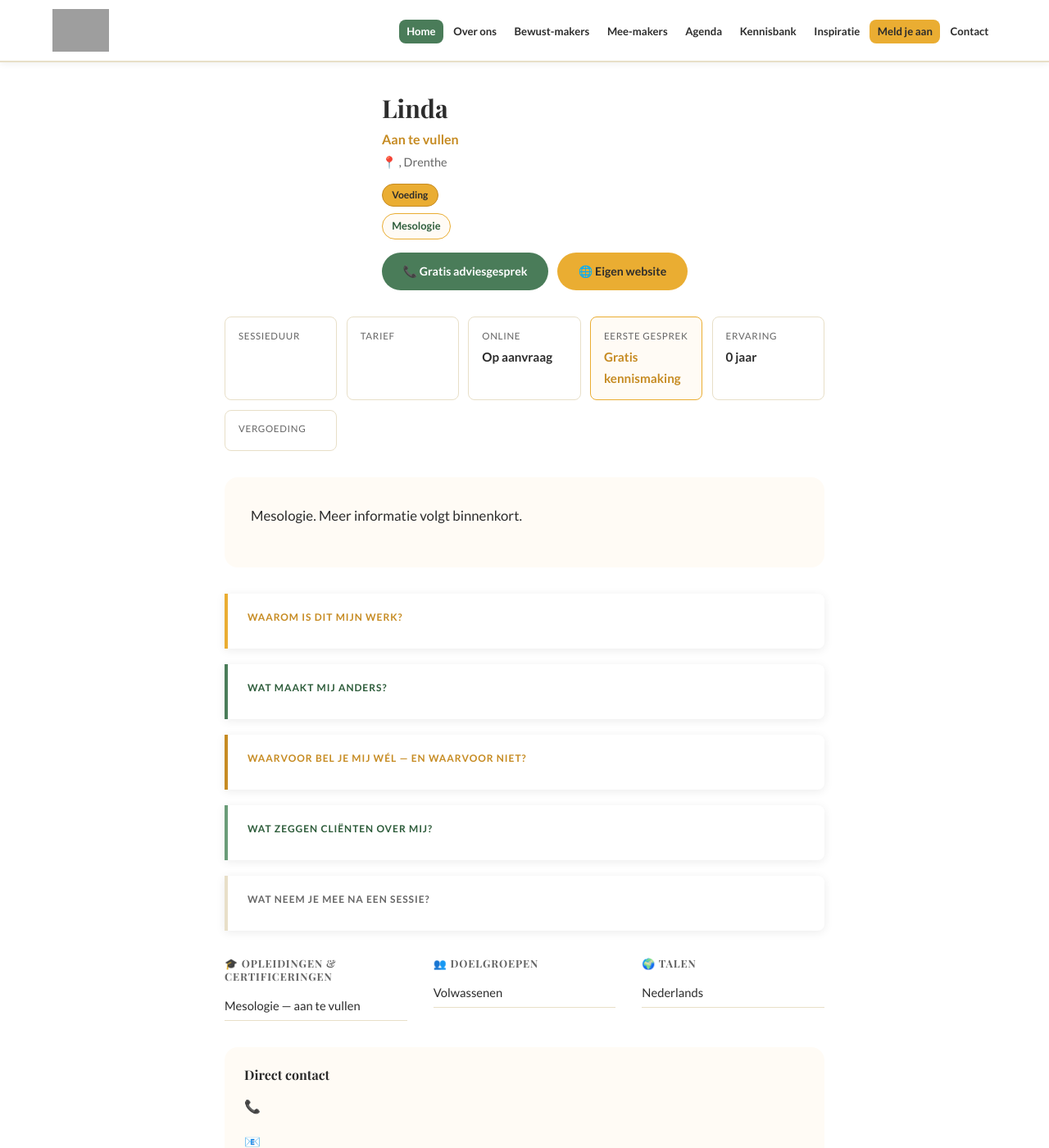
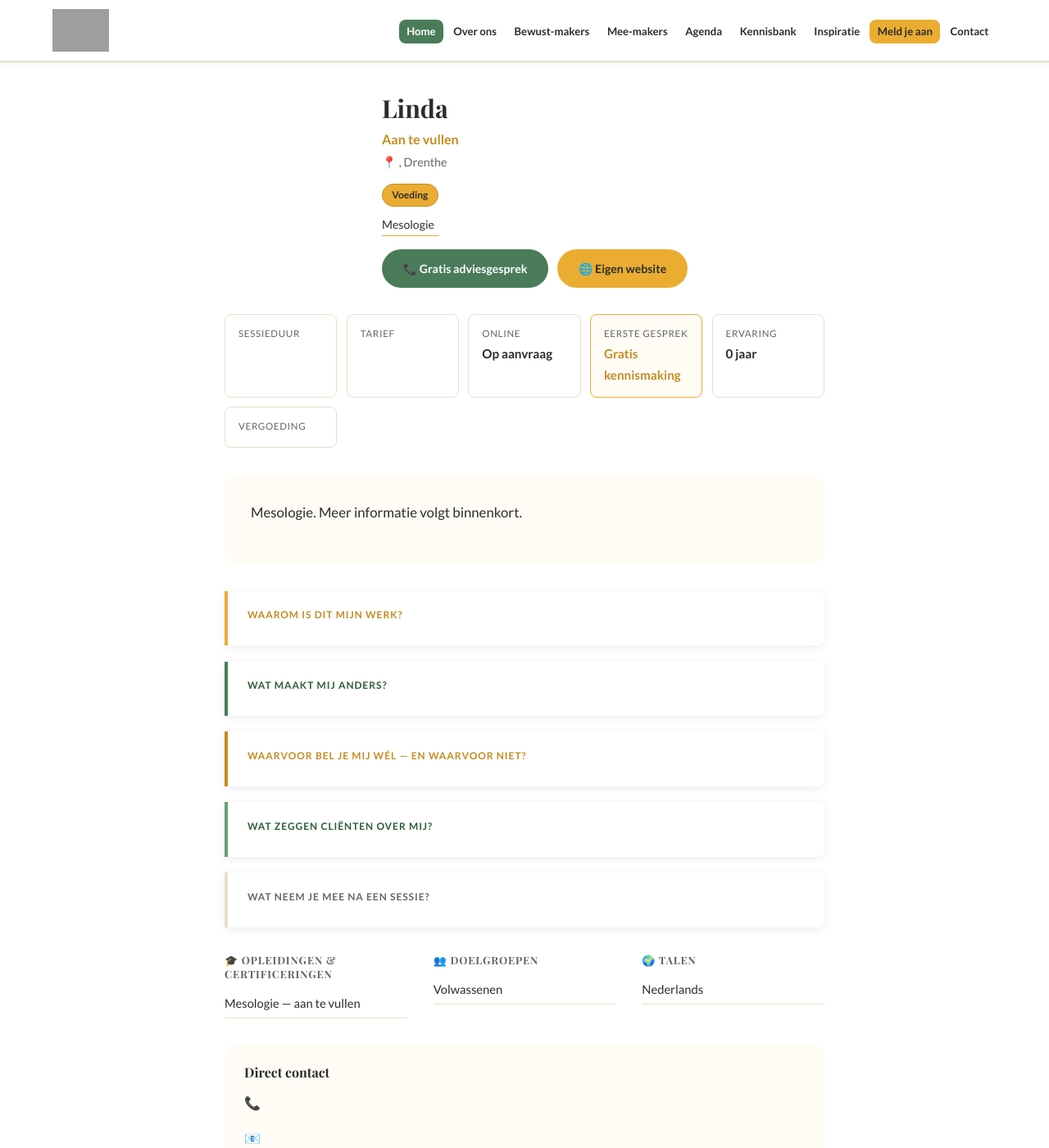
Before and after one commit to hands4flownl/nederland-bewust, a Jekyll site: the page built from _bewust-makers/linda.md, in a window 1280 px wide and 1400 px high, scrolled down 206 px. Shown: the whole window at 82% size. Built offline with Jekyll 4.4.1, drawn with Linux system fonts in a browser that asks for light colours; grey boxes are pictures that could not be loaded.

Commit message:
CSS: behandeltags minder klikbaar — geen border-radius box meer

```diff
--- a/assets/css/stijl.css
+++ b/assets/css/stijl.css
@@ -170,7 +170,16 @@ ul { list-style: none; }
 .maker-kaart__praktijk { font-size: 0.85rem; color: var(--goud-donker); font-weight: 700; margin-bottom: 0.3rem; }
 .maker-kaart__regio { font-size: 0.8rem; color: var(--tekst-licht); margin-bottom: 0.5rem; }
 .maker-kaart__tags { display: flex; flex-wrap: wrap; gap: 0.3rem; justify-content: center; margin-bottom: 0.9rem; }
-.maker-kaart__tag { background: var(--creme); border: 1px solid var(--border); color: var(--groen-donker); font-size: 0.72rem; font-weight: 600; padding: 0.2rem 0.6rem; border-radius: 50px; }
+.maker-kaart__tag {
+  background: transparent;
+  border: none;
+  color: var(--tekst-licht);
+  font-size: 0.78rem;
+  font-weight: 400;
+  padding: 0;
+}
+.maker-kaart__tag::after { content: " ·"; color: var(--border); margin-left: 0.1rem; }
+.maker-kaart__tag:last-child::after { content: ""; }
 .maker-kaart__bio { font-size: 0.88rem; color: var(--tekst-licht); font-style: italic; margin-bottom: 1rem; }
 
 /* ===================== ZOEKBALK ===================== */
@@ -362,5 +371,7 @@ ul { list-style: none; }
 .profiel-meta .praktijk { font-size: 1rem; color: var(--goud-donker); font-weight: 700; margin-bottom: 0.3rem; }
 .profiel-meta .regio { font-size: 0.9rem; color: var(--tekst-licht); margin-bottom: 0.8rem; }
 .profiel-tags { display: flex; flex-wrap: wrap; gap: 0.4rem; margin-bottom: 1rem; }
-.profiel-tag { background: var(--creme); border: 1px solid var(--goud); color: var(--groen-donker); font-size: 0.8rem; font-weight: 600; padding: 0.25rem 0.7rem; border-radius: 50px; }
+.profiel-tag { background: transparent; border: none; border-bottom: 1.5px solid var(--goud); color: var(--tekst); font-size: 0.88rem; font-weight: 400; padding: 0.1rem 0; margin-right: 0.3rem; border-radius: 0; }
+.profiel-tag::after { content: "·"; margin-left: 0.4rem; color: var(--border); }
+.profiel-tag:last-child::after { content: ""; }
 </style>
```
